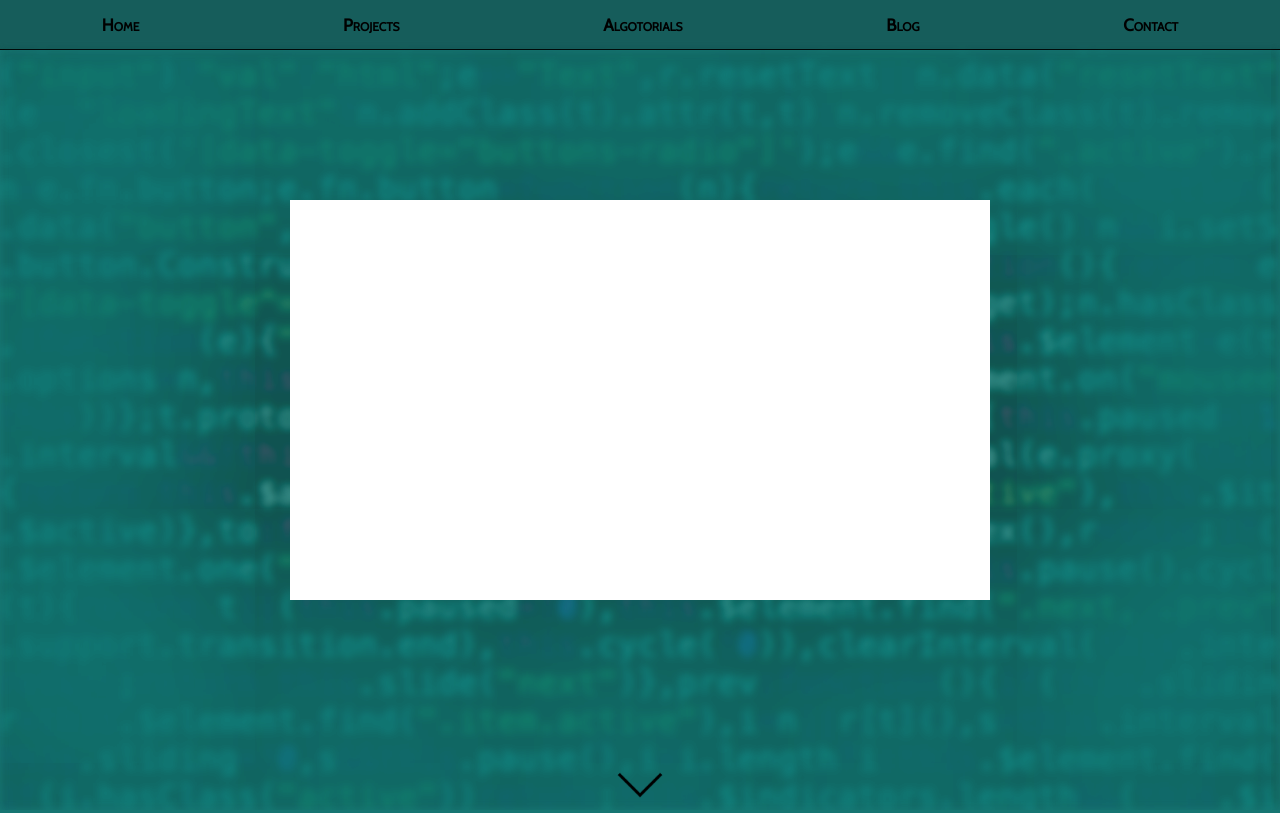
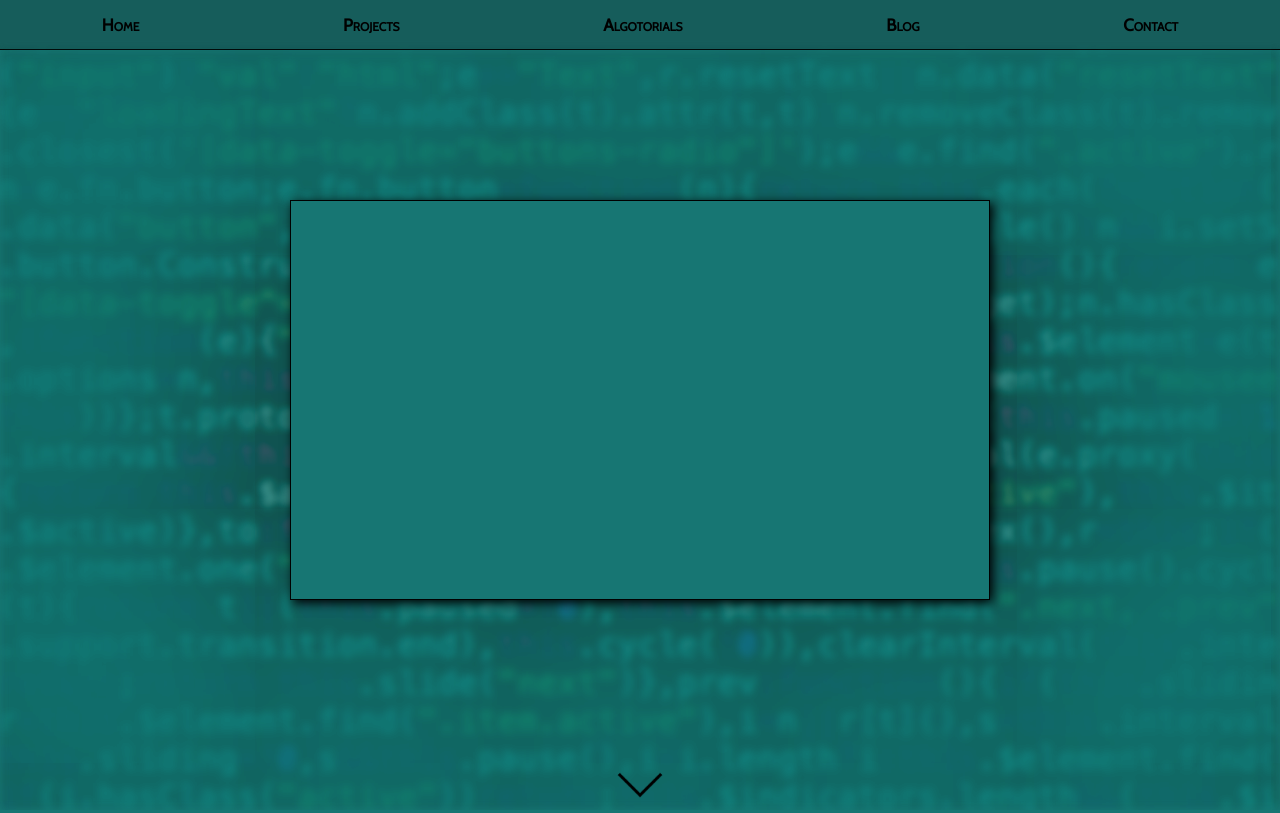
Before and after one commit to DillGromble/personal_portfolio, a React app: page /home in a window 1280 px wide. Shown: the top 813 px of the page. Built offline with nearby package versions, Linux system fonts and the light colour scheme.

Commit message:
feat(contact): add fixed position and fade animation

```diff
--- a/client/Contact/Contact.js
+++ b/client/Contact/Contact.js
@@ -1,9 +1,8 @@
 import React from 'react'
 import './contact.scss'
 
-module.exports = (props) => {
-  console.log(props)
+module.exports = ({ visible }) => {
   return (
-    <div id="contact-popup" />
+    <div className={`contact-popup ${visible}`} />
   )
 }
--- a/client/Contact/contact.scss
+++ b/client/Contact/contact.scss
@@ -1,11 +1,22 @@
-#contact-popup {
-  position: absolute;
+.contact-popup {
+  position: fixed;
   left: 50%;
   margin-left: -350px;
   top: 50%;
   margin-top: -200px;
   height: 400px;
   width: 700px;
-  background-color: white;
+  background-color: #177673;
+  border: 1px solid black;
+  box-shadow: 3px 3px 10px 0px black;
   z-index: 99999;
+
+  transition: 0.3s;
+  opacity: 0;
+  visibility: hidden;
 }
+
+.contact-show {
+  visibility: visible;
+  opacity: 1;
+}
--- a/client/Main.js
+++ b/client/Main.js
@@ -20,8 +20,8 @@ class Main extends React.Component {
   render() {
     return (
       <div>
-        <Navbar showContacts={this.toggleContact.bind(this)} />
-        { this.state.visible ? <Contact /> : null }
+        <Navbar showContact={this.toggleContact.bind(this)} />
+        <Contact visible={ this.state.visible ? 'contact-show' : '' } />
         { this.props.children }
       </div>
     )
--- a/client/Navbar/Navbar.js
+++ b/client/Navbar/Navbar.js
@@ -3,7 +3,7 @@ import { Link } from 'react-router'
 
 import './navbar.scss'
 
-const Navbar = ({ showContacts }) => (
+const Navbar = ({ showContact }) => (
   <nav className="navbox">
 
     <Link to="/home">
@@ -22,7 +22,7 @@ const Navbar = ({ showContacts }) => (
       <div>Blog</div>
     </Link>
 
-    <Link to="/home" onClick={ showContacts }>
+    <Link to="/home" onClick={ showContact }>
       <div>Contact</div>
     </Link>
 
```
